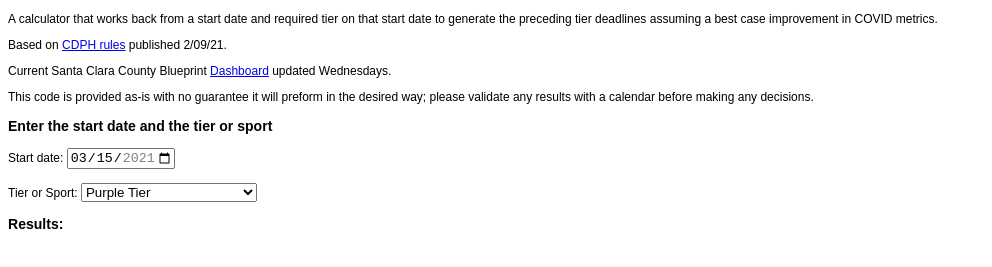
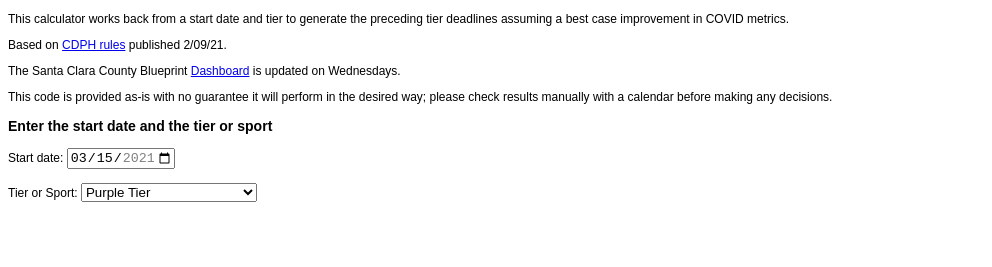
Before and after one commit to cfneug/blueprint-tier-calc, a plain HTML site: page index.html in a window 1280 px wide. Shown: the part 39-306 px from the top of the page, without its empty margins (0-992 px from the left). Drawn offline with Linux system fonts and the light colour scheme.

Commit message:
Cleaned up grammer/spelling.

```diff
--- a/index.html
+++ b/index.html
@@ -9,12 +9,12 @@
     <body>
         <basefont face = "arial, helvetica" size = "10px">
         <h2>CA Sport Deadlines</h2>
-        <p>A calculator that works back from a start date and required tier on that
-           start date to generate the preceding tier deadlines assuming a
-           best case improvement in COVID metrics.</p>
+        <p>This calculator works back from a start date and tier to generate
+            the preceding tier deadlines assuming a
+            best case improvement in COVID metrics.</p>
         <p></p>Based on <a href="https://www.cdph.ca.gov/Programs/CID/DCDC/Pages/COVID-19/COVID19CountyMonitoringOverview.aspx">CDPH rules</a> published 2/09/21.</p>
-        <p></p>Current Santa Clara County Blueprint <a href="https://www.sccgov.org/sites/covid19/Pages/blueprint-dashboard.aspx">Dashboard</a> updated Wednesdays.</p>
-        <p>This code is provided as-is with no guarantee it will preform in the desired way; please validate any results with a calendar before making any decisions.</p>
+        <p></p>The Santa Clara County Blueprint <a href="https://www.sccgov.org/sites/covid19/Pages/blueprint-dashboard.aspx">Dashboard</a> is updated on Wednesdays.</p>
+        <p>This code is provided as-is with no guarantee it will perform in the desired way; please check results manually with a calendar before making any decisions.</p>
         <h3>Enter the start date and the tier or sport</h3>
         <label for="start_date">Start date:</label>
         <input type="date" id="start_date" name="start_date"
@@ -52,7 +52,6 @@
         </select>
         <br>
 
-        <h3>Results:</h3>
         <div id="results"></div>
         <script>
             var tier_limits = {'purple':{'pr':100.0,'acr':1000.0,'hem':100.0},
@@ -61,6 +60,7 @@
                                 'yellow':{'pr':2.0,'acr':1.0,'hem':2.1}};
 
             var ms_per_day = 86400000 //number of milliseconds in a day
+
             function backDay(date, days) {
                 return new Date(date - ms_per_day*days);
             }
@@ -73,7 +73,8 @@
             function calcDeadlines() {
                 let date = new Date(document.getElementById("start_date").value);
                 let tier = document.getElementById("tier").value;
-                let html = '<h4>working backwards from '+tier+' tier...</h4>';
+                let html = '<h3>Results:</h3>';
+                html += '<h4>working backwards from '+date.toDateString().slice(0,-5)+' and '+tier+' tier...</h4>';
                 if (tier == 'purple') {
                     html += 'County must be in purple tier by '+date.toDateString().slice(0,-5)+'<br>';
                 } else {
```
